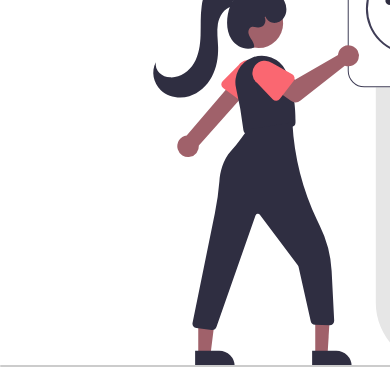
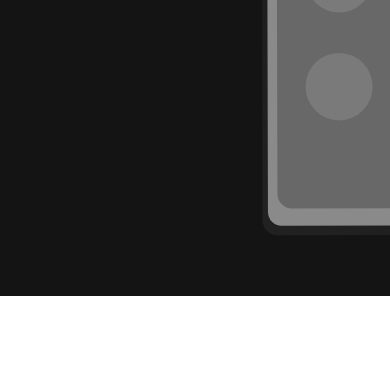
Before and after one commit to aki0923/website-design-tutorial, a plain HTML site: page index.html in a window 390 px wide. Shown: the part 544-915 px from the top of the page. After the commit the page ends 864 px from the top, so only its background shows below. Drawn offline with Linux system fonts and the light colour scheme.

Commit message:
changed svg files

```diff
--- a/index.html
+++ b/index.html
@@ -46,7 +46,7 @@
                 </a></button>
             </div>
             <div class="main__img--container">
-                <img src="images/picasd.svg"
+                <img src="images/pic1.svg"
                  alt="pic"
                  id="main__img">
             </div>
--- a/styles.css
+++ b/styles.css
@@ -177,6 +177,24 @@ width: 100%;
         transform: translateY(-8px) rotate(-45deg);
     }
 
+    /*Hero Section CSS*/
+    .main{
+        background-color: #141414;
+    }
 
+    .main__container{
+        display: grid;
+        grid-template-columns: 1fr 1fr;
+        align-items: center;
+        justify-self: center;
+        margin: 0 auto;
+        height: 90vh;
+        background-color: #141414;
+        z-index: 1;
+        width: 100%;
+        max-width: 1300px;
+        padding: 0 50px;
+
+    }
 
 }
```
Also changed, not shown: images/pic1.svg (added), images/picasd.svg (deleted).
